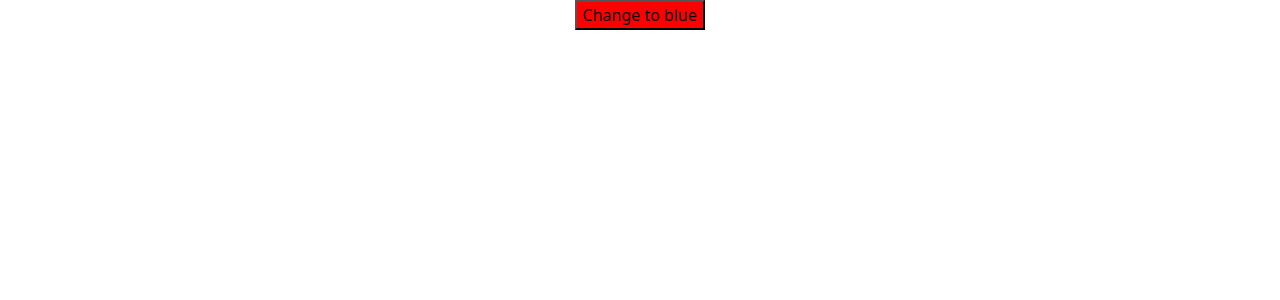
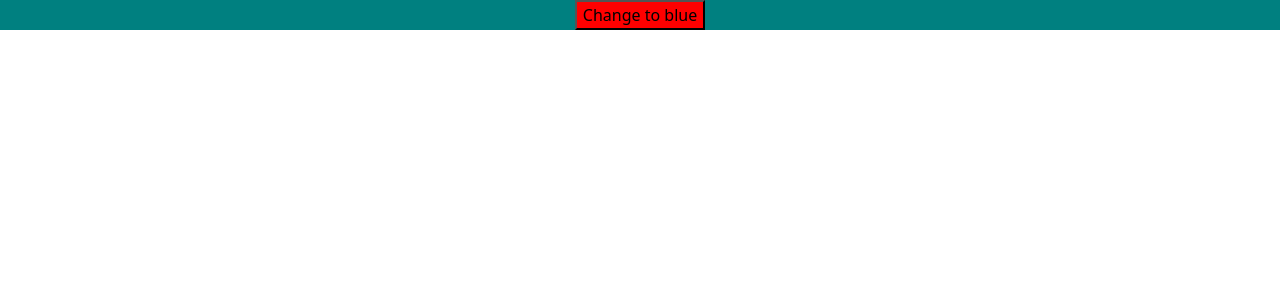
Before and after one commit to matteo9966/react-resting, a React (Create React App) app: page / in a window 1280 px wide. Shown: the top 300 px of the page. Built offline with nearby package versions, Linux system fonts and the light colour scheme; the HTML template or start-up script is replaced by a standard one.

Commit message:
ESLint added

```diff
--- a/src/App.js
+++ b/src/App.js
@@ -1,9 +1,8 @@
-
 import "./App.css";
 
 function App() {
   return (
-    <div className="App">
+    <div className="App" style={{ backgroundColor: "teal", color: "ivory" }}>
       <button style={{ backgroundColor: "red" }}>Change to blue</button>
     </div>
   );
```
